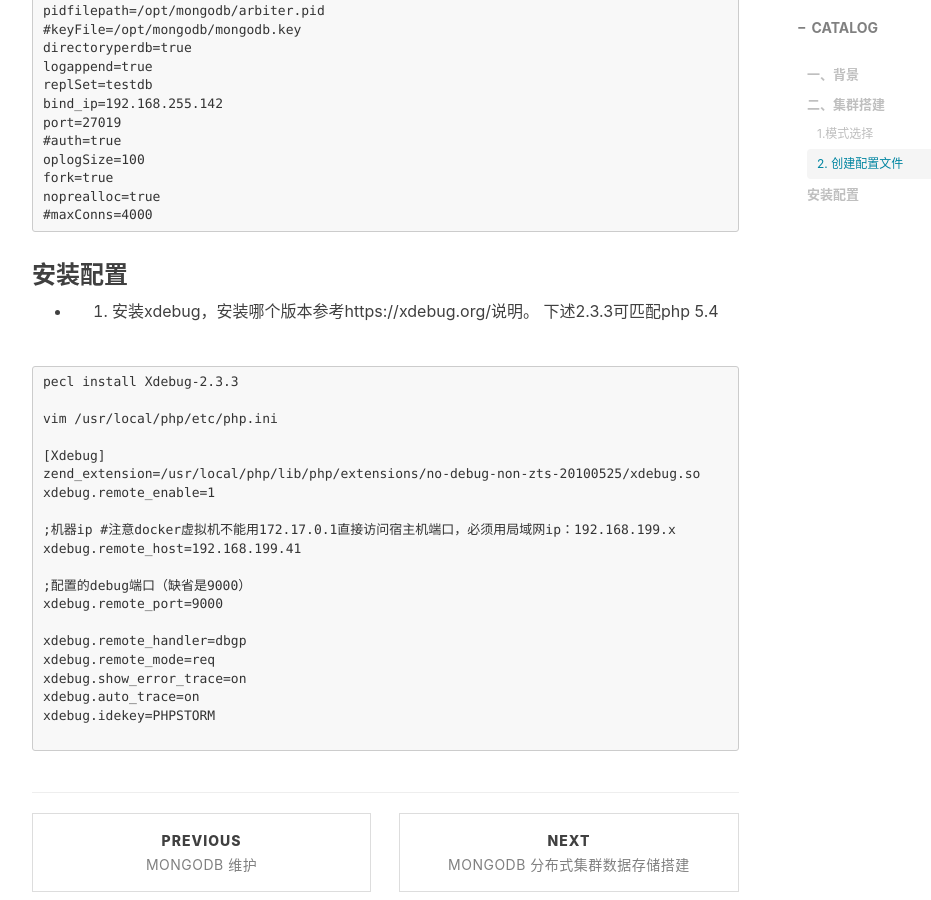
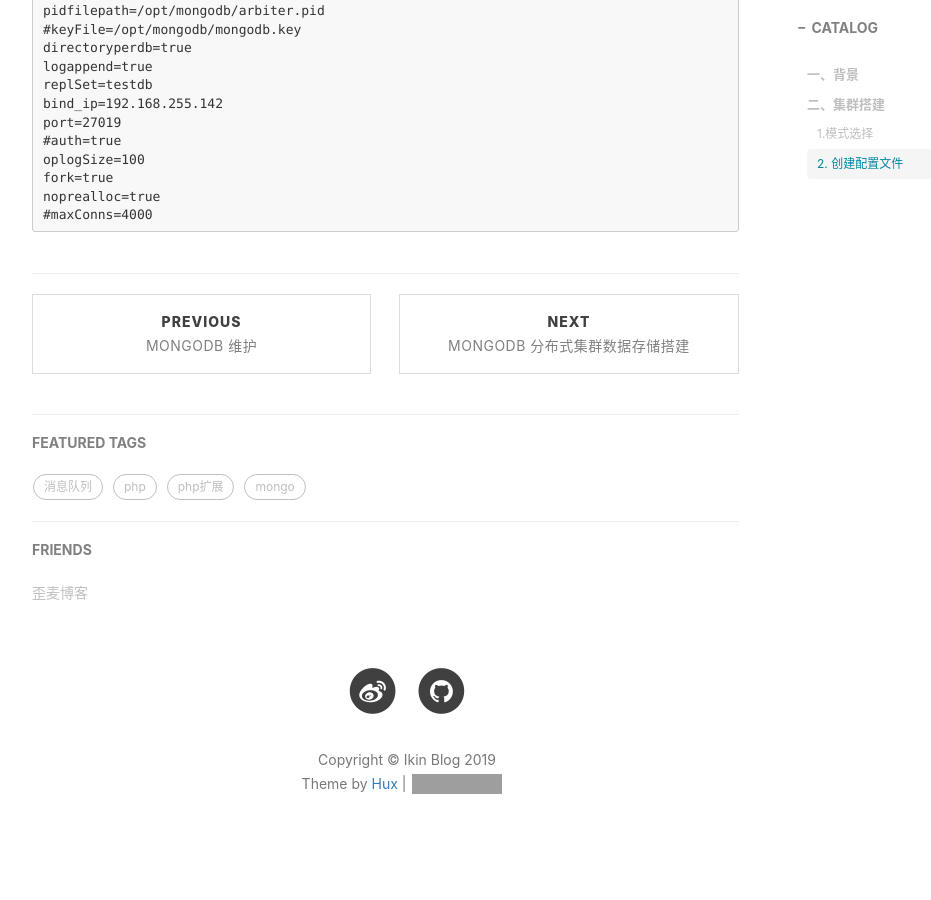
Before and after one commit to ryuqing/ikinblog, a Jekyll site: the page built from _posts/2019-03-08-mongo-水平部署.md, in a window 1280 px wide and 900 px high, scrolled down 2058 px. Shown: the whole window, without its empty margins (233-1164 px from the left). Built offline with Jekyll 4.4.1, drawn with Linux system fonts in a browser that asks for light colours; nearby versions of some CDN libraries; comment, search, counter and statistics services are not loaded; grey boxes are pictures that could not be loaded.

Commit message:
fix 格式

````diff
--- a/_posts/2019-03-08-mongo-水平部署.md
+++ b/_posts/2019-03-08-mongo-水平部署.md
@@ -85,31 +85,3 @@ fork=true
 noprealloc=true
 #maxConns=4000
 ```
-
-
-### 安装配置
-
-* 1. 安装xdebug，安装哪个版本参考https://xdebug.org/说明。 下述2.3.3可匹配php 5.4
-
-```
-pecl install Xdebug-2.3.3
-
-vim /usr/local/php/etc/php.ini
-
-[Xdebug]
-zend_extension=/usr/local/php/lib/php/extensions/no-debug-non-zts-20100525/xdebug.so
-xdebug.remote_enable=1
-
-;机器ip #注意docker虚拟机不能用172.17.0.1直接访问宿主机端口，必须用局域网ip：192.168.199.x
-xdebug.remote_host=192.168.199.41
-
-;配置的debug端口（缺省是9000）
-xdebug.remote_port=9000
-
-xdebug.remote_handler=dbgp
-xdebug.remote_mode=req
-xdebug.show_error_trace=on
-xdebug.auto_trace=on
-xdebug.idekey=PHPSTORM
-
-```
````
Also changed, not shown: _posts/2019-03-21-php-mongo-集群搭建.md (+6 -6 lines).
